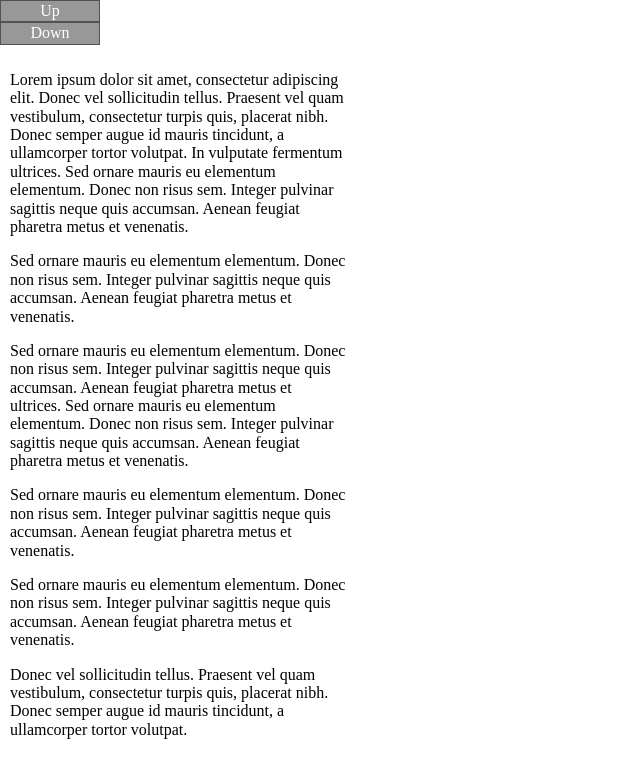
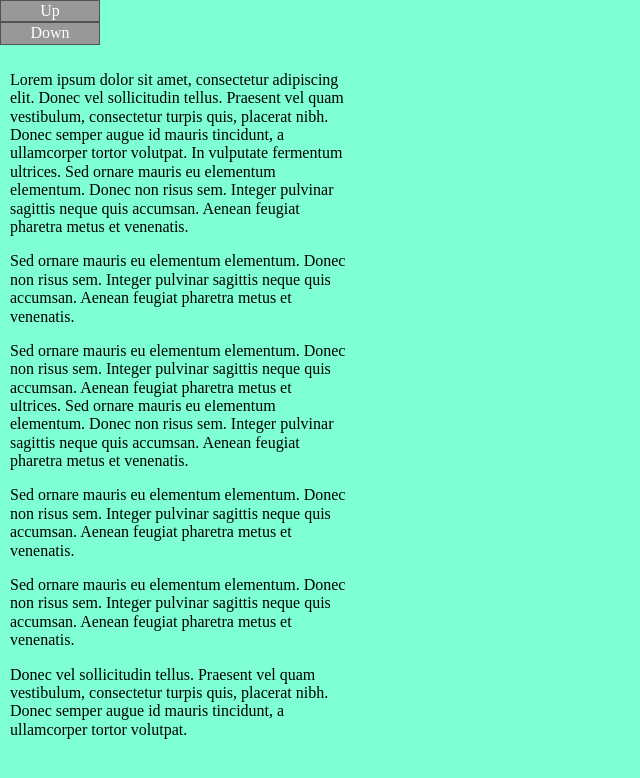
Before and after one commit to ibaraness/angular-page-flip-effect, an Angular app: page / in a window 1280 px wide. Shown: the top 778 px of the page, without its empty margins (0-640 px from the left). Built offline with nearby package versions, Linux system fonts and the light colour scheme.

Commit message:
single card flip

```diff
--- a/src/app/cards/card/card.component.html
+++ b/src/app/cards/card/card.component.html
@@ -1,5 +1,8 @@
-<div class="card">
-  <div class="card-top">
+<div class="card" [id]="id" [ngClass]="{
+  'bottom-card': bottomCardAnimation,
+  'send-to-back': sendToBack
+}">
+  <div class="card-top" [ngClass]="{'flipped': topFlipped && !animationTop}">
     <div class="card-content">
       <h4>Card Title</h4>
       <p>
--- a/src/app/cards/card/card.component.scss
+++ b/src/app/cards/card/card.component.scss
@@ -4,6 +4,15 @@
   bottom: 0;
   left: 0;
   right: 0;
+  // background-color: rgba(0, 0, 0, 0.25);;
+  // transition: background-color .5s;
+  // &.bottom-card {
+  //   background-color:rgba(0, 0, 0, 0);
+  //   transition: background-color .5s;
+  // }
+  &.send-to-back {
+    z-index: -1;
+  }
   .card-content {
     padding: 10px;
     position: absolute;
@@ -20,6 +29,13 @@
     height: 50%;
     overflow: hidden;
     background-color: white;
+    transform: rotateX(0deg);
+    transform-origin: 0px 100%;
+    transition: transform .5s;
+    &.flipped {
+      transform: rotateX(-90deg);
+      transition: transform .5s;
+    }
     .card-content {
       top: 0;
     }
@@ -64,3 +80,20 @@
   }
 
 }
+#seconedCard {
+  .card-bottom {
+    background-color: aquamarine;
+  }
+  .card-top {
+    background-color: aquamarine;
+  }
+}
+
+#firstCard {
+  .card-bottom {
+    background-color: blueviolet;
+  }
+  .card-top {
+    background-color: blueviolet;
+  }
+}
--- a/src/app/cards/card/card.component.ts
+++ b/src/app/cards/card/card.component.ts
@@ -1,9 +1,23 @@
-import { Component, OnInit } from '@angular/core';
+import { Component, OnInit, Input, EventEmitter, Output, ElementRef} from '@angular/core';
 
-function bottomHandler(event) {
-  console.log('Done!', event.target);
+function _bottomHandler(event) {
+  console.log('Bottom Done!', event.target);
   event.target.removeEventListener('transitionend', bottomHandler);
+  if (this.animationBottomDone) {
+    this.animationBottomDone.emit(true);
+    this.sendToBack = true;
+  }
 }
+let bottomHandler;
+
+function _topHandler(event) {
+  console.log('Up Done!', event.target);
+  event.target.removeEventListener('transitionend', bottomHandler);
+  if (this.animationTopDone) {
+    this.animationTopDone.emit(true);
+  }
+}
+let topHandler;
 
 @Component({
   selector: 'app-card',
@@ -11,12 +25,32 @@ function bottomHandler(event) {
   styleUrls: ['./card.component.scss']
 })
 export class CardComponent implements OnInit {
+  @Input() topFlipped: boolean;
+  @Input() id: string;
+  _animateTop;
 
+  @Input('animationTop')
+  set animationTop(value) {
+    console.log('asdsa', value);
+    if (value) {
+      const topElement = this.el.nativeElement.querySelector('.card-top');
+      topElement.addEventListener('transitionend', topHandler);
+    }
+    this._animateTop = value;
+  }
+  get animationTop(): boolean {
+    return this._animateTop;
+  }
+
+  @Output() animationBottomDone: EventEmitter<any> = new EventEmitter();
+  @Output() animationTopDone: EventEmitter<any> = new EventEmitter();
   bottomCardAnimation = false;
-
-  constructor() { }
+  sendToBack = false;
+  constructor(private el: ElementRef) { }
 
   ngOnInit() {
+    bottomHandler = _bottomHandler.bind(this);
+    topHandler = _topHandler.bind(this);
   }
 
   onClickUp(cardBottom) {
--- a/src/app/cards/cards.component.html
+++ b/src/app/cards/cards.component.html
@@ -1 +1,2 @@
-<app-card></app-card>
+<app-card [id]="'firstCard'" [topFlipped]="true" [animationTop]="topCardAnimation" #first></app-card>
+<app-card [id]="'seconedCard'" (animationBottomDone)="onAnimationBottomDone()"></app-card>
--- a/src/app/cards/cards.component.ts
+++ b/src/app/cards/cards.component.ts
@@ -7,9 +7,15 @@ import { Component, OnInit } from '@angular/core';
 })
 export class CardsComponent implements OnInit {
 
+  topCardAnimation: boolean;
+
   constructor() { }
 
   ngOnInit() {
   }
 
+  onAnimationBottomDone(){
+    this.topCardAnimation = true;
+  }
+
 }
```
